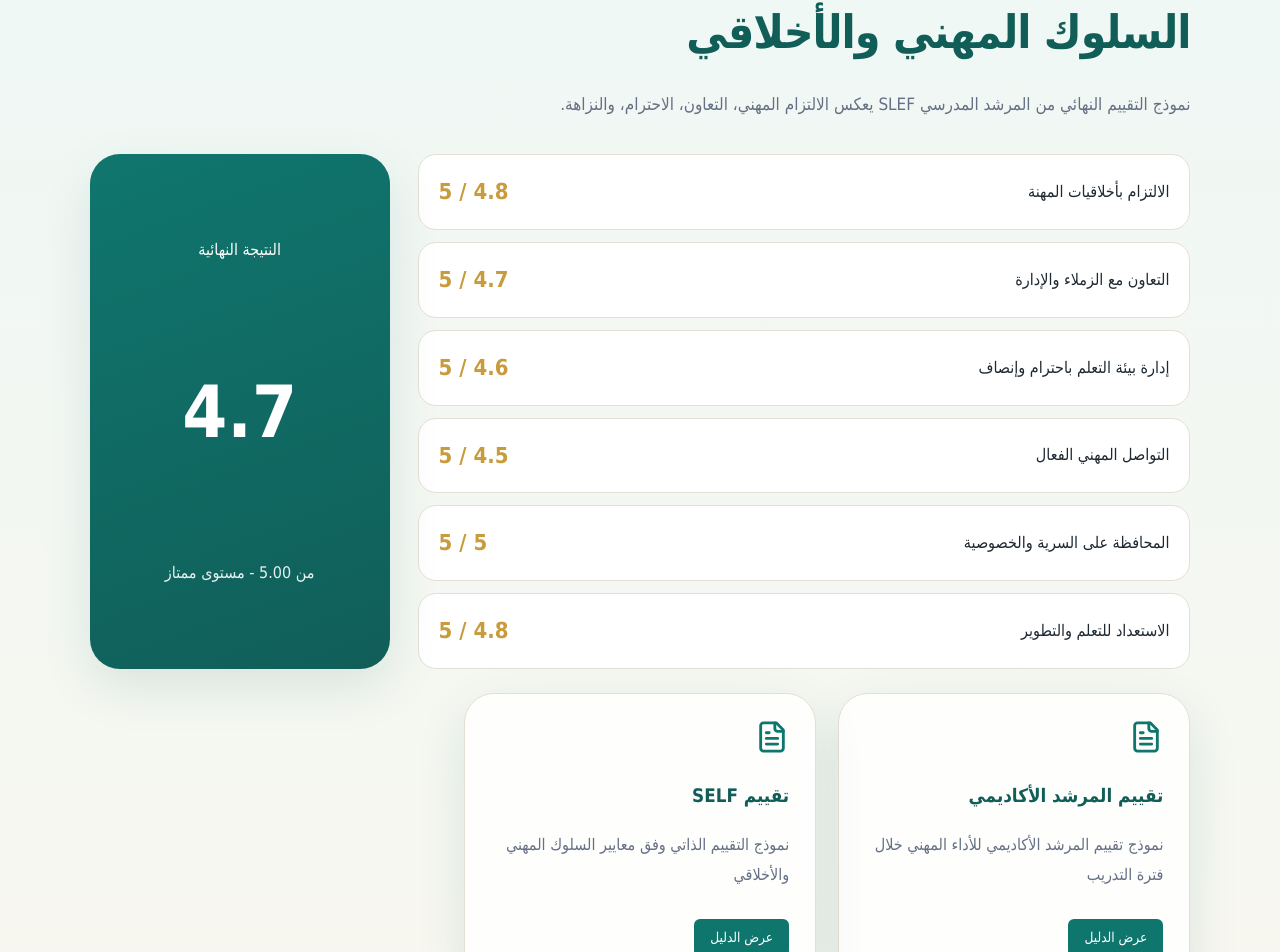
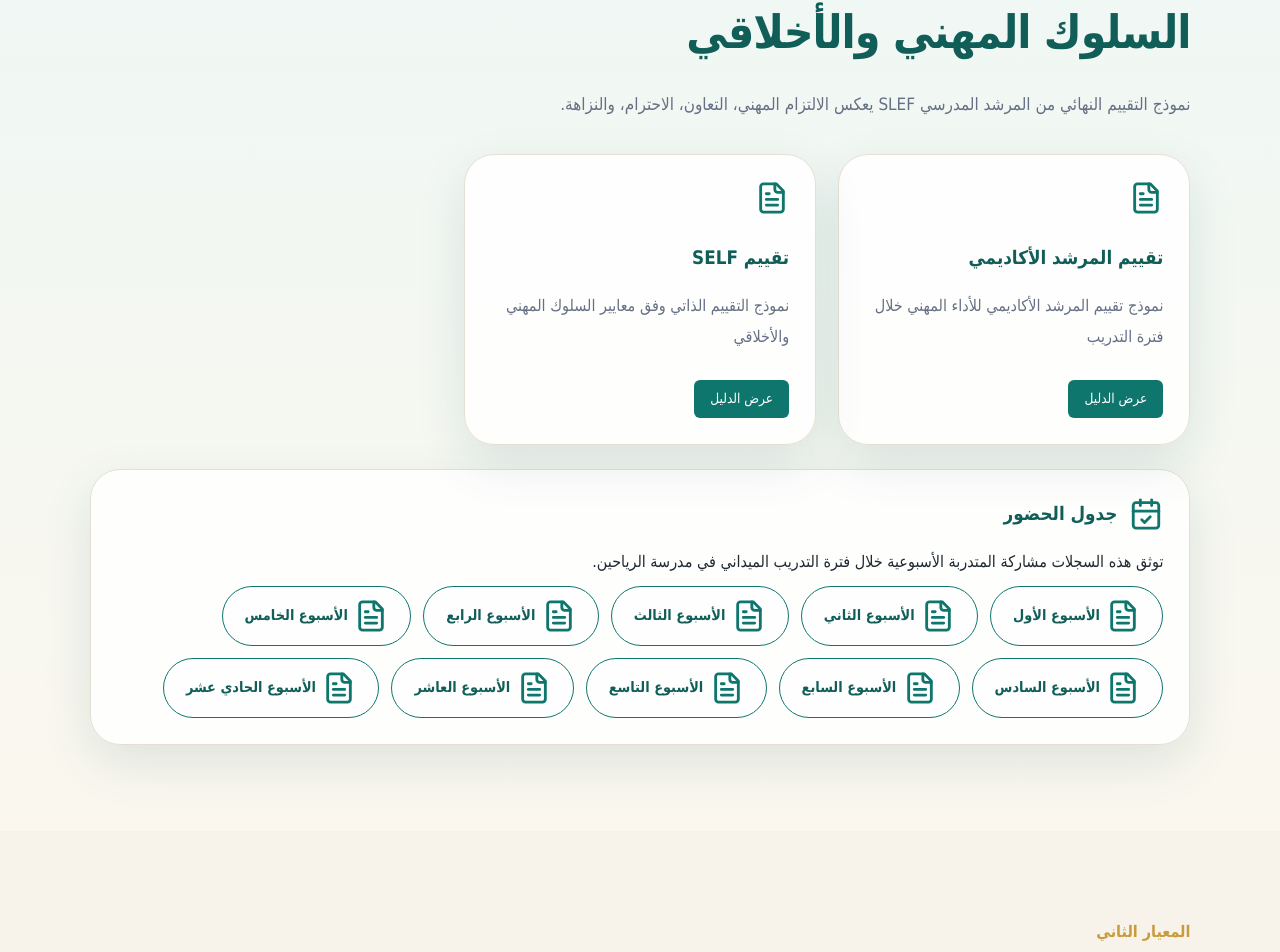
Before and after one commit to momkenanna/final, a Next.js app: page / in a window 1280 px wide. Shown: the part 2364-3316 px from the top of the page. Built offline with nearby package versions, Linux system fonts and the light colour scheme.

Commit message:
remove ethics score block

```diff
--- a/app/page.tsx
+++ b/app/page.tsx
@@ -150,16 +150,6 @@ export default function Home() {
 
       <section id="ethics" className="section soft-bg">
         <SectionTitle eyebrow="المعيار الأول" title="السلوك المهني والأخلاقي" text="نموذج التقييم النهائي من المرشد المدرسي SLEF يعكس الالتزام المهني، التعاون، الاحترام، والنزاهة." />
-        <div className="score-layout">
-          <div className="score-list">
-            {slefItems.map(([name, score]) => <div className="score-row" key={name}><span>{name}</span><strong>{score}</strong></div>)}
-          </div>
-          <div className="final-score">
-            <span>النتيجة النهائية</span>
-            <strong>{slefAverage}</strong>
-            <p>من 5.00 - مستوى ممتاز</p>
-          </div>
-        </div>
         {/* تقييم المرشد الأكاديمي */}
         <div className="evidence-grid" style={{marginTop:'1.5rem'}}>
           <article className="evidence-card">
```
